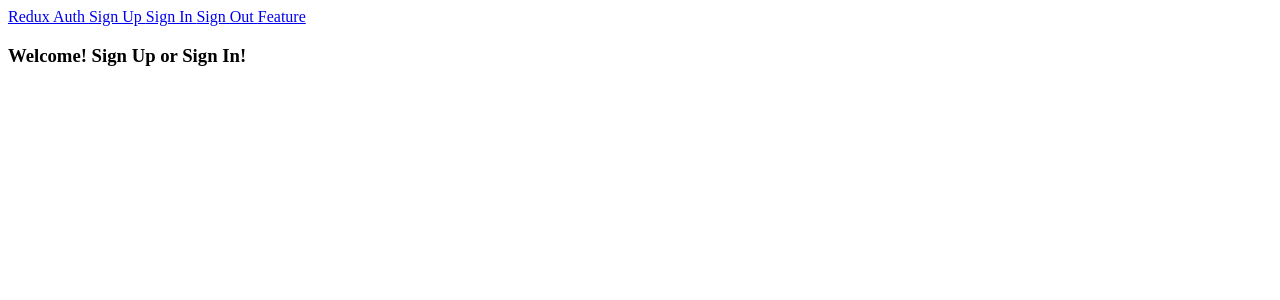
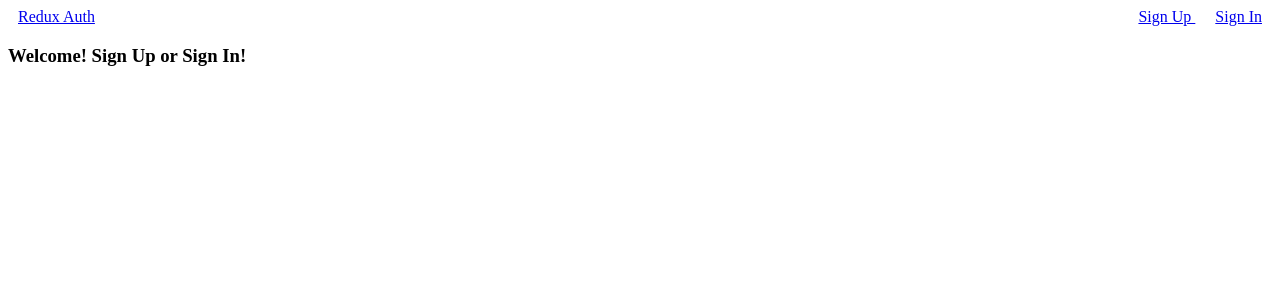
Before and after one commit to AmanuelAsfaw/AdvancedReactRedux, a React (Create React App) app in the folder client/: page / in a window 1280 px wide. Shown: the top 300 px of the page. Built offline with nearby package versions, Linux system fonts and the light colour scheme.

Commit message:
Add Style to Header

```diff
--- a/client/src/components/Header.js
+++ b/client/src/components/Header.js
@@ -1,18 +1,39 @@
 import React, { Component } from "react";
+import { connect } from "react-redux";
 import { Link } from 'react-router-dom';
+import './HeaderStyle.css'
 
 class Header extends Component {
+    renderLinks() {
+        if (this.props.auth) {
+            return(
+                <div>
+                    <Link to="/signout">Sign Out </Link>
+                    <Link to="/feature">Feature </Link>
+                </div>
+            );
+        }
+        else {
+            return(
+                <div>
+                    <Link to="/signup">Sign Up </Link>
+                    <Link to="/signin">Sign In </Link>
+                </div>
+            );
+        }
+    }
+
     render() {
         return (
-            <div>
+            <div className="header">
                 <Link to="/">Redux Auth </Link>
-                <Link to="/signup">Sign Up </Link>
-                <Link to="/signin">Sign In </Link>
-                <Link to="/signout">Sign Out </Link>
-                <Link to="/feature">Feature </Link>
+                { this.renderLinks() }
             </div>
         );
     }
 }
 
-export default Header;
+function mapStateToProps(state) {
+    return { auth: state.auth.authenticated };
+}
+export default connect(mapStateToProps)(Header);
--- /dev/null
+++ b/client/src/components/HeaderStyle.css
@@ -0,0 +1,8 @@
+.header {
+    display: flex;
+    justify-content: space-between;
+}
+
+.header a {
+    margin: 0 10px;
+}
```
